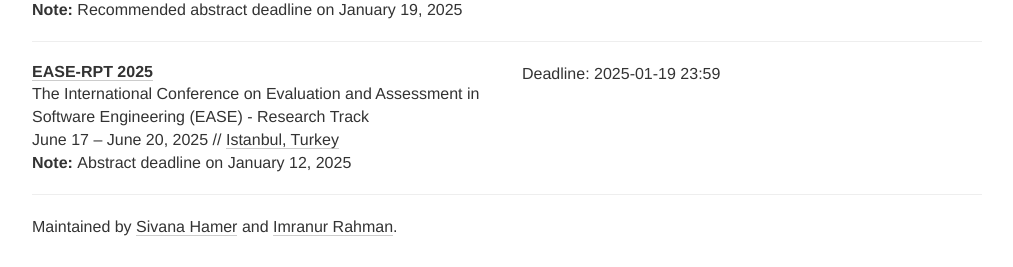
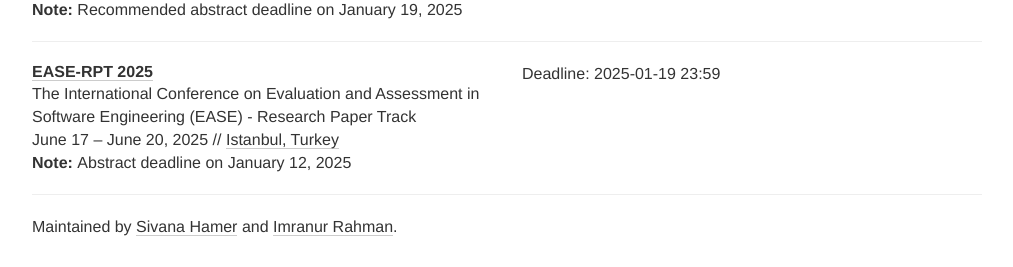
Before and after one commit to se-deadlines/se-deadlines.github.io, a Jekyll site: the page built from index.html, in a window 1280 px wide and 900 px high, scrolled down 15384 px. Shown: the part 630-897 px from the top of the window, without its empty margins (133-1146 px from the left). Built offline with Jekyll 4.4.1, drawn with Linux system fonts in a browser that asks for light colours; nearby versions of some CDN libraries.

Commit message:
Update `Research Track` to `Research Paper Track`

```diff
--- a/_data/conferences.yml
+++ b/_data/conferences.yml
@@ -1092,7 +1092,7 @@
   tags: [CO, RPT]
 
 - name: EASE-RPT
-  description: The International Conference on Evaluation and Assessment in Software Engineering (EASE) - Research Track
+  description: The International Conference on Evaluation and Assessment in Software Engineering (EASE) - Research Paper Track
   year: 2025
   link: https://conf.researchr.org/home/ease-2025
   deadline:
```
